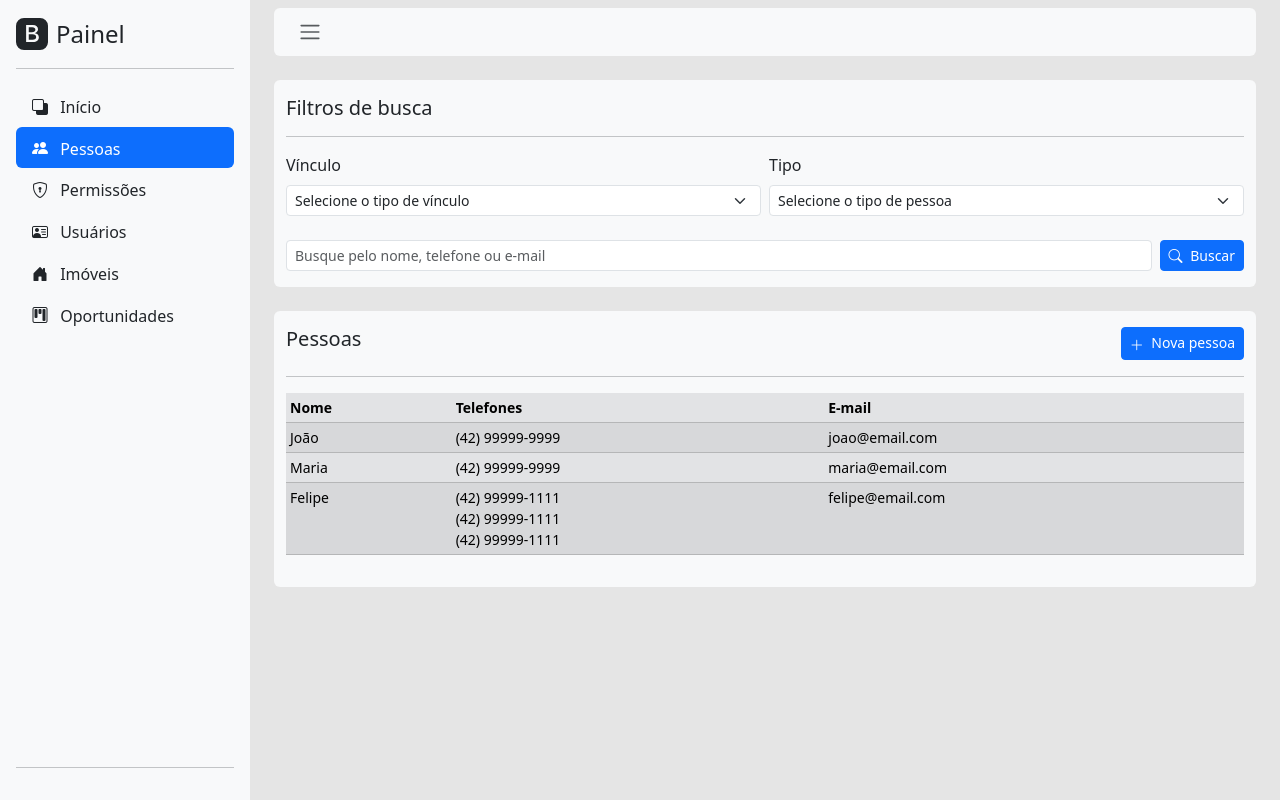
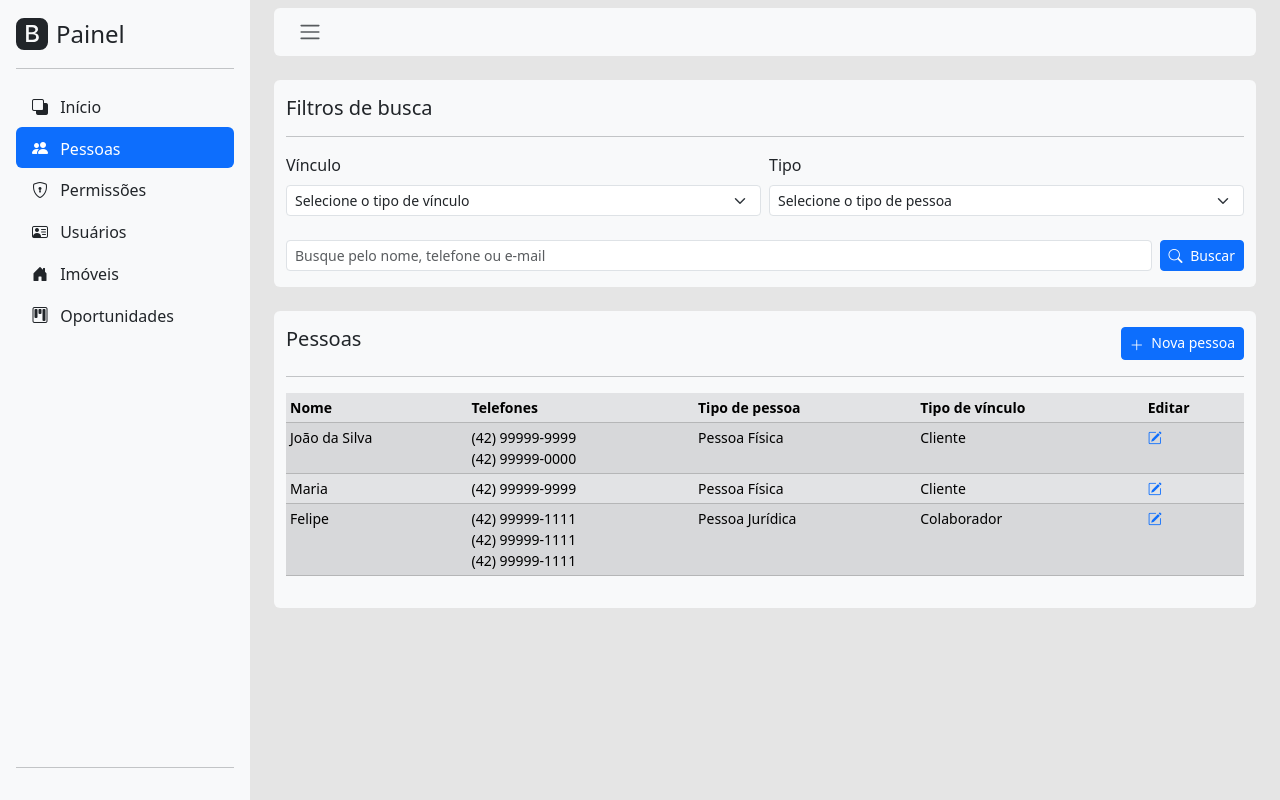
Before and after one commit to vvalentim/webserver-2024-1, a PHP site: page /painel/pessoas in a window 1280 px wide. Run offline with PHP 8.4, Linux system fonts and the light colour scheme.

Commit message:
✨ feat: adicionado botão de edição

```diff
--- a/src/views/painel/pessoas/listar.view.php
+++ b/src/views/painel/pessoas/listar.view.php
@@ -64,7 +64,9 @@
                                 <tr>
                                     <th scope="col">Nome</th>
                                     <th scope="col">Telefones</th>
-                                    <th scope="col">E-mail</th>
+                                    <th scope="col">Tipo de pessoa</th>
+                                    <th scope="col">Tipo de vínculo</th>
+                                    <th scope="col">Editar</th>
                                 </tr>
                             </thead>
                             <tbody>
@@ -76,7 +78,13 @@
                                         <div><?= $telefone; ?></div>
                                         <?php endforeach; ?>
                                     </td>
-                                    <td><?= $pessoa["email"]; ?></td>
+                                    <td><?= $pessoa["tipoPessoa"] === "fisica" ? "Pessoa Física" : "Pessoa Jurídica"; ?></td>
+                                    <td><?= ucfirst($pessoa["tipoVinculo"]); ?></td>
+                                    <td>
+                                        <a href="/painel/pessoas/editar/<?= $pessoa["id"]; ?>">
+                                            <i class="bi bi-pencil-square"></i>
+                                        </a>
+                                    </td>
                                 </tr>
                                 <?php endforeach; ?>
                             </tbody>
--- a/src/views/painel/pessoas/mock.data.php
+++ b/src/views/painel/pessoas/mock.data.php
@@ -3,27 +3,34 @@
 $_mockData = [
     "view" => [
         [
-            "nome" => "João",
+            "id" => "1",
+            "nome" => "João da Silva",
             "telefones" => [
-                "(42) 99999-9999"
+                "(42) 99999-9999",
+                "(42) 99999-0000",
             ],
-            "email" => "joao@email.com"
+            "tipoPessoa" => "fisica",
+            "tipoVinculo" => "cliente",
         ],
         [
+            "id" => "2",
             "nome" => "Maria",
             "telefones" => [
                 "(42) 99999-9999"
             ],
-            "email" => "maria@email.com"
+            "tipoPessoa" => "fisica",
+            "tipoVinculo" => "cliente",
         ],
         [
+            "id" => "3",
             "nome" => "Felipe",
             "telefones" => [
                 "(42) 99999-1111",
                 "(42) 99999-1111",
                 "(42) 99999-1111"
             ],
-            "email" => "felipe@email.com"
+            "tipoPessoa" => "juridica",
+            "tipoVinculo" => "colaborador",
         ],
     ],
     "editar" => [
```
